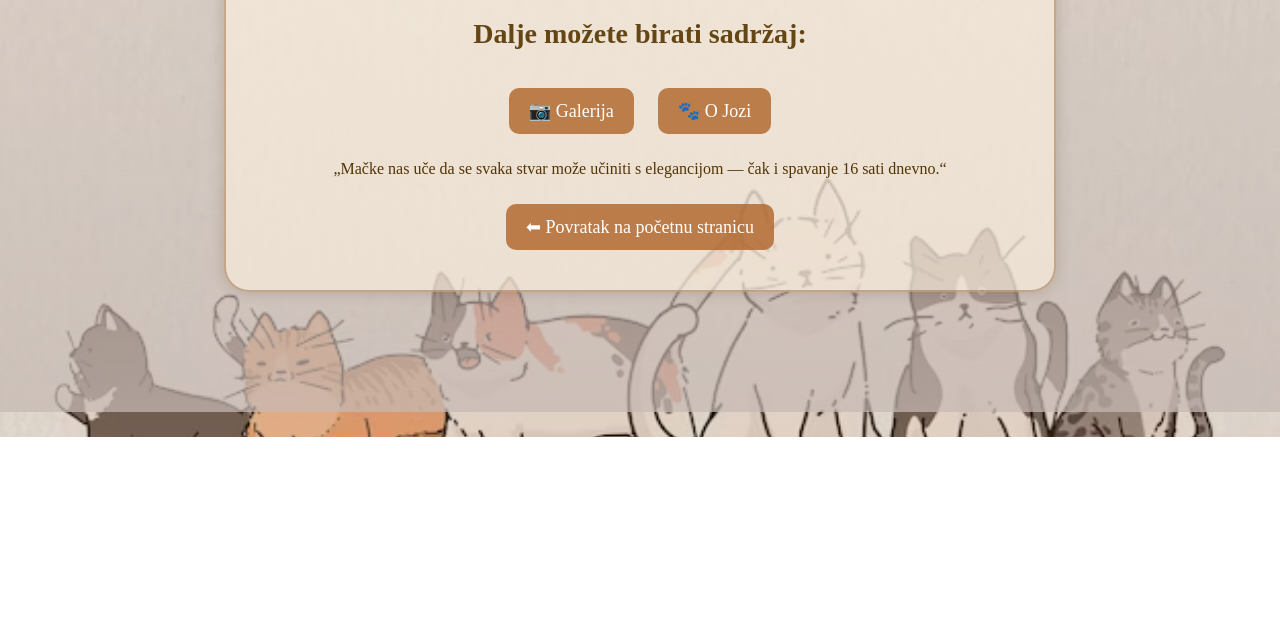
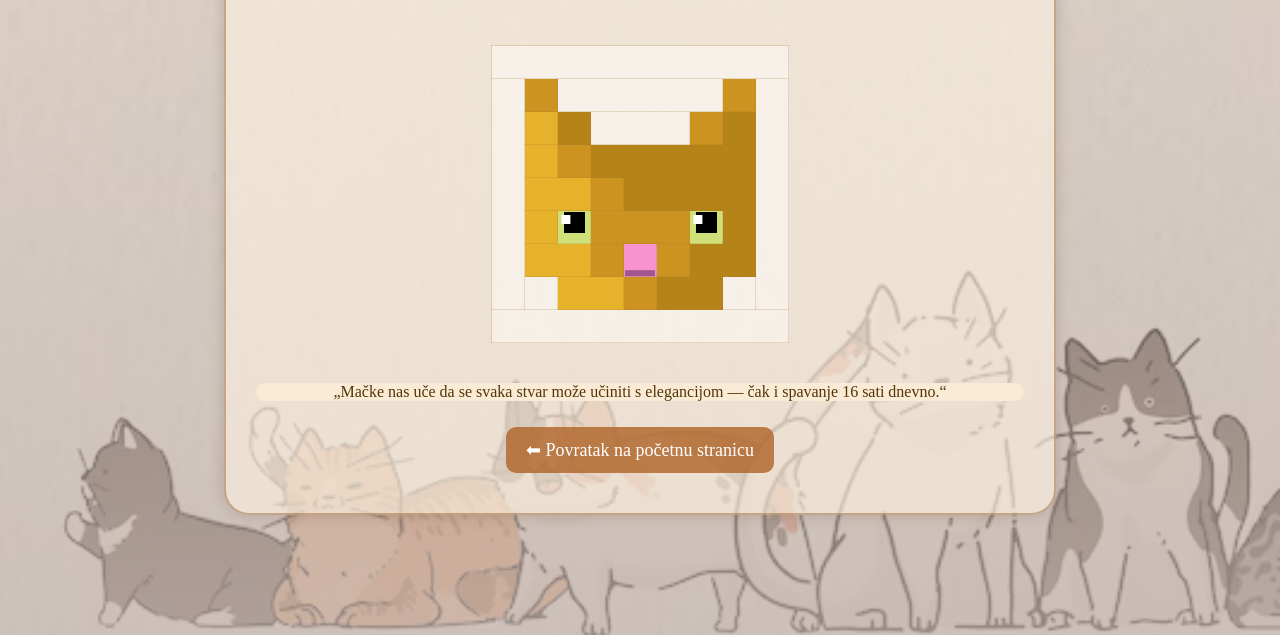
Before and after one commit to ttorraa/Vidakovic_Petra_MMK1, a plain HTML site: page index1.html in a window 1280 px wide. Shown: the part 363-998 px from the top of the page. Before the commit the page ends 800 px from the top, so only its background shows below. Drawn offline with Linux system fonts and the light colour scheme; a web font is replaced by a local one.

Commit message:
Add files via upload

```diff
--- a/index1.html
+++ b/index1.html
@@ -3,7 +3,7 @@
 <head>
     <meta charset="UTF-8">
     <meta name="viewport" content="width=device-width, initial-scale=1.0">
-    <title>Uspješna prijava – Mačak Joza</title>
+    <title>Uspješna prijava</title>
     <link href='https://fonts.googleapis.com/css?family=Cactus Classical Serif' rel='stylesheet'>
     <style>
         body {
@@ -19,11 +19,7 @@
             padding: 0;
         }
 
-        h1 {
-            font-size: 60px;
-            color: rgb(135, 76, 28);
-            margin-top: 40px;
-        }
+
 
         h2 {
             font-size: 40px;
@@ -35,6 +31,12 @@
             font-size: 28px;
             color: rgb(100, 70, 20);
             margin-top: 20px;
+        }
+
+        p{
+            background-color: antiquewhite;
+            background-size: 5px;
+            border-radius: 15px;
         }
 
         .content-box {
@@ -62,19 +64,127 @@
         a:hover {
             background-color: rgb(180, 110, 50);
         }
+         table {
+    border-collapse: collapse;
+    margin: 40px auto;
+  }
+  td {
+    width: 30px;
+    height: 30px;
+    border: 1px solid #a1792a37;
+  }
+  .prazno { background-color: rgba(255, 255, 255, 0.459); }
+  .boja1 { background-color: #cd9320; }
+  .boja2 { background-color: #e6b12b; }
+  .boja3 { background-color: #b58419; }
+  .nos { background-color: #f793cf; }
+  .oci { background-color: #d0e078; }
+
+.zjenice {
+  width: 70%;
+  height: 70%;
+  background-color: black;
+  margin: auto;
+}
+.sjaj {
+  width: 30%;
+  height: 30%;
+  background-color: rgb(255, 255, 255);
+  margin: auto;
+  margin-left: 20%;
+  transform: translate(-40%, -200%);
+}
+
+.nos_sjena{
+  width: 100%;
+  height: 20%;
+  background-color: rgb(161, 86, 144);
+  margin: auto;
+  transform: translate(0%, 220%);
+}
+
     </style>
 </head>
 <body>
 
     <div class="content-box">
-        <h1>Mačak Joza</h1>
+
         <h2>Uspješna prijava!</h2>
         <h3>Dalje možete birati sadržaj:</h3>
-
 
         <a href="index2.html">📷 Galerija</a>
         <a href="o_jozi.html">🐾 O Jozi</a>
 
+    <table>
+  <!-- red 1 -->
+  <tr>
+    <td class="prazno" colspan="9"></td>
+    </tr>
+  <!-- red 2 -->
+  <tr>
+     <td class="prazno" rowspan="7"></td>
+    <td class="boja1"colspan="1"></td>
+    <td class="prazno"colspan="5"></td>
+    <td class="boja1"colspan="1"></td>
+    <td class="prazno" rowspan="7"></td>
+  </tr>
+  <!-- red 3 -->
+  <tr>
+    <td class="boja2"colspan="1"></td>
+    <td class="boja3"colspan="1"></td>
+    <td class="prazno"colspan="3"></td>
+    <td class="boja1"colspan="1"></td>
+    <td class="boja3"colspan="1"></td>
+  </tr>
+  <!-- red 4 -->
+  <tr>
+       <td class="boja2"colspan="1"></td>
+       <td class="boja1"colspan="1"></td>
+       <td class="boja3"colspan="5"></td>
+  </tr>
+  <!-- red 5 -->
+  <tr>
+       <td class="boja2"colspan="2"></td>
+       <td class="boja1"colspan="1"></td>
+       <td class="boja3"colspan="4"></td>
+  </tr>
+  <!-- red 6 -->
+  <tr>
+   <td class="boja2"colspan="1"></td>
+       <td class="oci"colspan="1">
+        <div class="zjenice"></div>
+        <div class="sjaj"></div>
+       </td>
+       <td class="boja1"colspan="3"></td>
+       <td class="oci"colspan="1">
+        <div class="zjenice"></div>
+        <div class="sjaj"></div>
+       </td>
+    <td class="boja3"colspan="1"></td>
+  </tr>
+  <!-- red 7 -->
+  <tr>
+   <td class="boja2"colspan="2"></td>
+   <td class="boja1"colspan="1"></td>
+   <td class="nos"colspan="1">
+    <div class="nos_sjena"></div>
+   </td>
+   <td class="boja1"colspan="1"></td>
+   <td class="boja3"colspan="2"></td>
+  </tr>
+  <!-- red 8 -->
+  <tr>
+    <td class="prazno"colspan="1"></td>
+   <td class="boja2"colspan="2"></td>
+   <td class="boja1"colspan="1"></td>
+   <td class="boja3"colspan="2"></td>
+    <td class="prazno"colspan="1"></td>
+  </tr>
+  <!-- red 9-->
+  <tr>
+      <td class="prazno" colspan="9"></td>
+  </tr>
+</table>
 
         <div class="quote">
             <p>„Mačke nas uče da se svaka stvar može učiniti s elegancijom — čak i spavanje 16 sati dnevno.“</p>
```
Also changed, not shown: index.html (+34 -7 lines), index2.html (+8 -2 lines), o_jozi.html (+76 -9 lines), slike/joza26.jpg (added), slike/joza27.jpg (added), slike/joza28.jpg (added), slike/joza29.jpg (added), slike/joza30.jpg (added), slike/joza31.jpg (added), slike/joza32.jpg (added), slike/joza33.jpg (added), slike/joza34.jpg (added), slike/joza35.jpg (added), slike/joza36.jpg (added).
